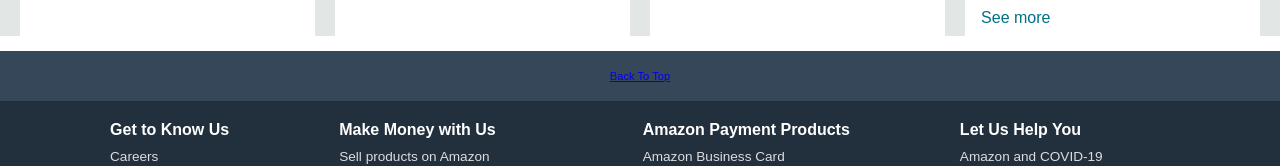
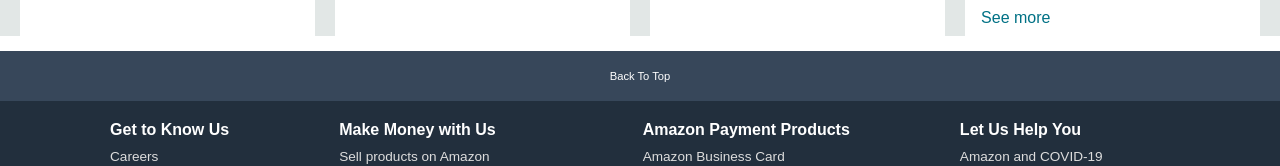
Before and after one commit to bruhDanish/amazon-clone, a plain HTML site: page index.html in a window 1280 px wide. Shown: the part 1314-1480 px from the top of the page. Drawn offline with Linux system fonts and the light colour scheme.

Commit message:
Update style.css

```diff
--- a/style.css
+++ b/style.css
@@ -232,6 +232,11 @@ footer{
 
 }
 
+.foot-panel1 a{
+    text-decoration: none;
+    color: white;
+}
+
 .foot-panel2{
     background-color: #222f3d;
     color: white;
```
